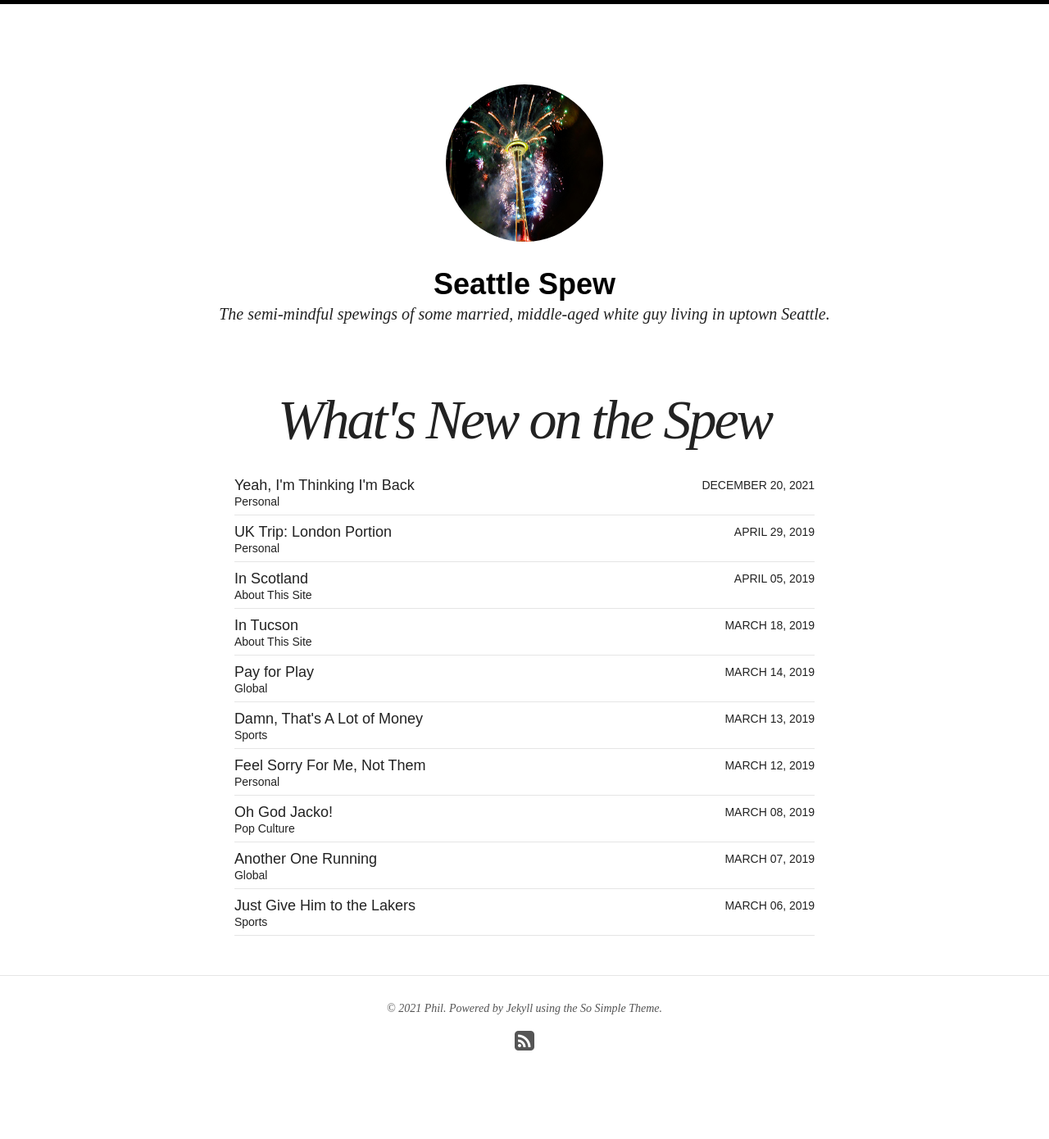
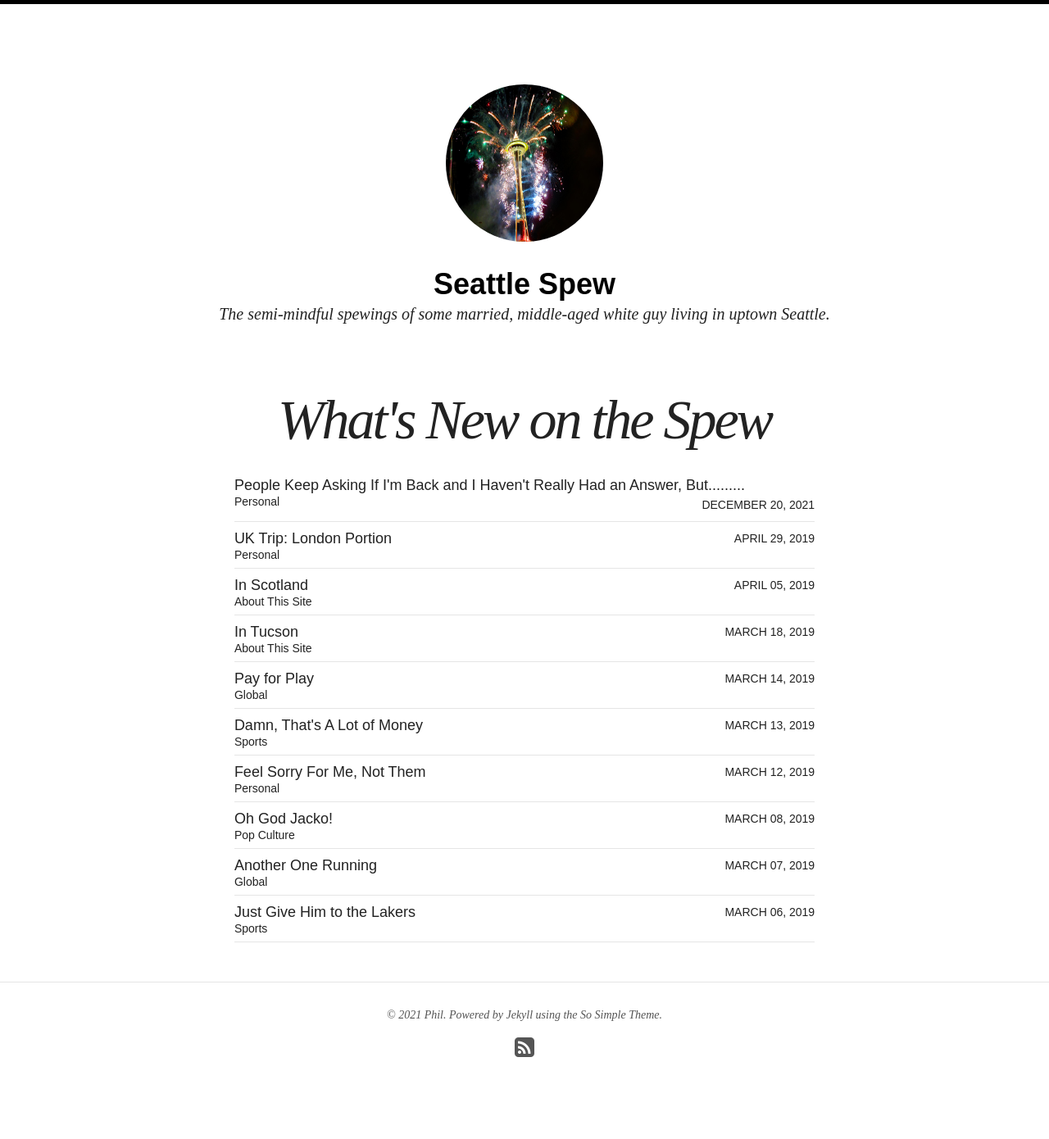
Before and after one commit to psmak3/psmak3.github.io, a Jekyll site: the page built from index.html, in a window 1280 px wide. Shown: the whole page at 82% size. Built offline with Jekyll 4.4.1, drawn with Linux system fonts in a browser that asks for light colours; nearby versions of some CDN libraries.

Commit message:
Im Back title change

```diff
--- a/_posts/personal/2021-12-20-personal-yeahimback.md
+++ b/_posts/personal/2021-12-20-personal-yeahimback.md
@@ -1,6 +1,6 @@
 ---
 layout: post
-title: "Yeah, I'm Thinking I'm Back"
+title: "People Keep Asking If I'm Back and I Haven't Really Had an Answer, But........."
 excerpt: "Personal"
 categories: personal
 comments: false
@@ -42,6 +42,8 @@ But, as the world turns, sometimes the more things change, the more they stay th
 - Disney hijacking all relevant franchises and then put it in Mickey's meat grinder and shape these films into the same format over and over and over and over and over and over and over and over and over and over and over and over again. Wait, did our Marvel heroes save the universe again? No way............
 
 
+
+
 - The Seahawks still cannot draft or diagnose any offensive or defensive lineman talent to save their team.
 
 
@@ -51,4 +53,4 @@ But, as the world turns, sometimes the more things change, the more they stay th
 - I still have waaaaaay too many opinions on waaaaay too many things I know waaaaaaay too little about.
 
 
-So on that note; WELCOME BACK!! I plan on writing daily once again but with a slightly different daily focus. I hope my 5-7 readers will return to the site, read a post or two when you need a diversion, enjoy the random spewings of a middle-aged married man living in uptown Seattle.
+So on that note, WELCOME BACK!! There is so much to talk about and I hope I can tackle at least a fair percentage of it for you all. I plan on writing daily once again but with a slightly different daily focus. I hope my 5-7 readers will return to the site, read a post or two when you need a diversion, enjoy the random spewings of a middle-aged married man living in uptown Seattle.
```
